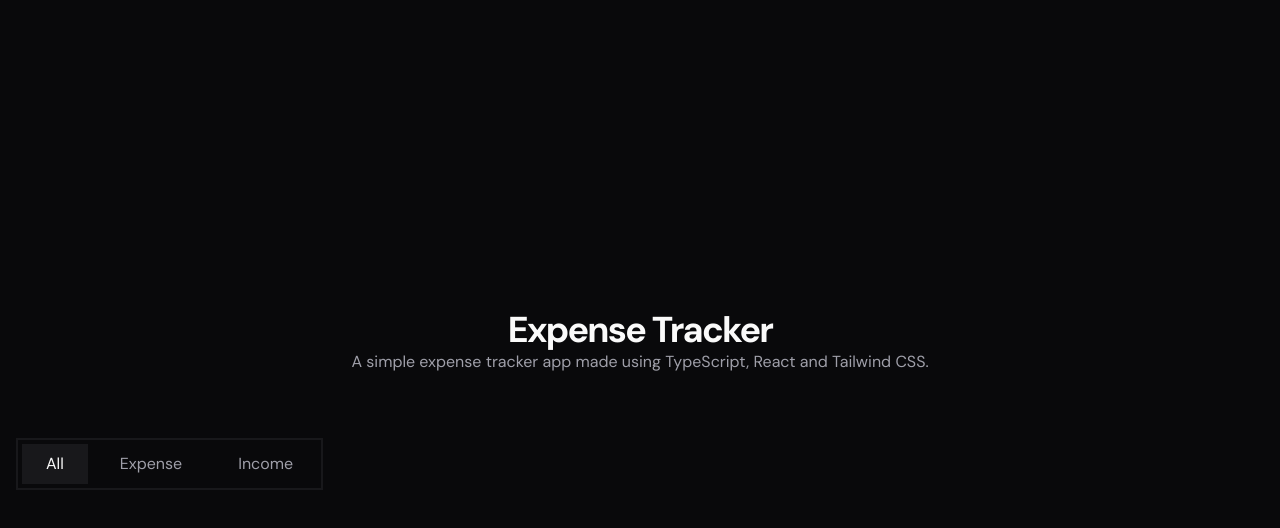
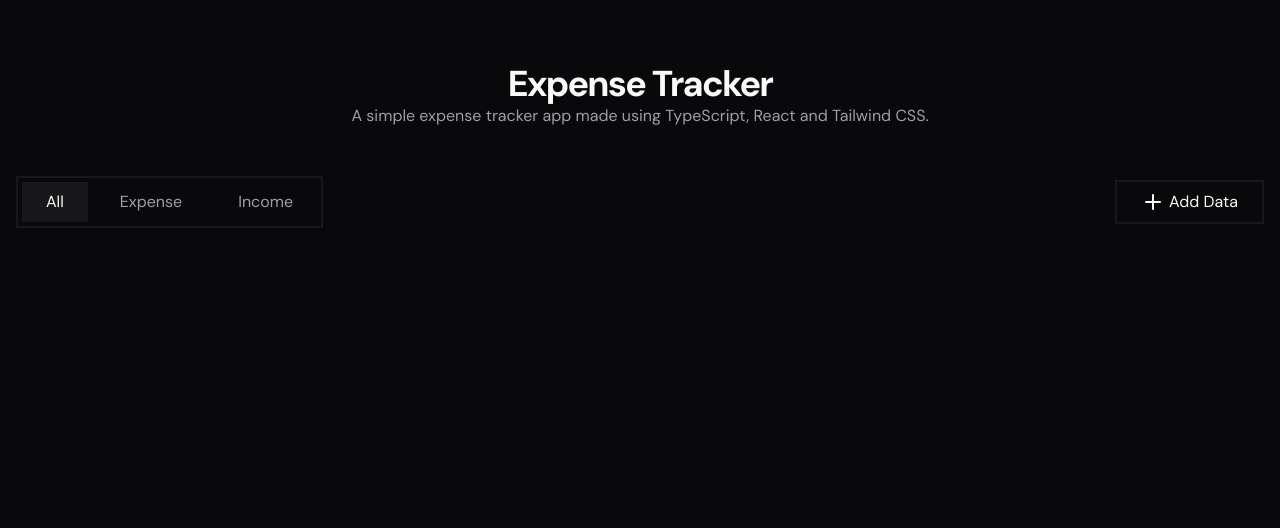
Before and after one commit to Ashmin-Bhujel/react-expense-tracker, a React (Vite) app: page / in a window 1280 px wide. Shown: the top 528 px of the page. Built offline with nearby package versions, Linux system fonts and the light colour scheme.

Commit message:
feat: add data button ui

```diff
--- a/src/app.tsx
+++ b/src/app.tsx
@@ -2,9 +2,9 @@ import ExpenseTracker from "./components/expense-tracker";
 
 export default function App() {
   return (
-    <main className="flex min-h-screen w-screen flex-col items-center justify-center">
+    <main className="flex min-h-screen w-screen flex-col items-center py-16">
       {/* Header section */}
-      <header className="container mx-auto mt-16 px-4 text-center">
+      <header className="container mx-auto px-4 text-center">
         <h1 className="text-4xl font-bold tracking-tighter">Expense Tracker</h1>
         <p className="text-(--muted-foreground)">
           A simple expense tracker app made using TypeScript, React and Tailwind
--- /dev/null
+++ b/src/components/button.tsx
@@ -0,0 +1,28 @@
+import type { ReactNode } from "react";
+import { cn } from "../utils";
+
+type ButtonProps = {
+  logo?: ReactNode;
+  children: ReactNode;
+  className?: string;
+};
+
+export default function Button({
+  logo,
+  children,
+  className,
+  ...props
+}: ButtonProps & React.ComponentProps<"button">) {
+  return (
+    <button
+      {...props}
+      className={cn(
+        "inline-flex cursor-pointer items-center gap-1 border-2 border-(--muted-background) px-6 py-2 transition-colors duration-300 hover:bg-(--muted-background)",
+        className,
+      )}
+    >
+      {logo}
+      <span>{children}</span>
+    </button>
+  );
+}
--- a/src/components/expense-tracker.tsx
+++ b/src/components/expense-tracker.tsx
@@ -1,9 +1,15 @@
+import { Plus } from "lucide-react";
+import Button from "./button";
 import Filter from "./filter";
 
 export default function ExpenseTracker() {
   return (
-    <section className="container mx-auto my-16 px-4">
-      <Filter />
+    <section className="container mx-auto my-12 px-4">
+      {/* Options */}
+      <div className="flex items-center justify-between">
+        <Filter />
+        <Button logo={<Plus />}>Add Data</Button>
+      </div>
     </section>
   );
 }
--- a/src/components/filter-tab.tsx
+++ b/src/components/filter-tab.tsx
@@ -17,6 +17,7 @@ export default function FilterTab({
 }: FilterTabProps & React.ComponentProps<"button">) {
   return (
     <button
+      {...props}
       className={cn(
         "cursor-pointer px-6 py-2 text-(--muted-foreground) capitalize transition-colors duration-300 hover:text-(--foreground)",
         {
@@ -25,7 +26,6 @@ export default function FilterTab({
         },
         className,
       )}
-      {...props}
       onClick={() => {
         handleFilterOptionChange(value);
       }}
--- a/src/components/filter.tsx
+++ b/src/components/filter.tsx
@@ -17,6 +17,7 @@ export default function Filter() {
     <div className="inline-flex items-center gap-2 border-2 border-(--muted-background) p-1">
       {filterOptions.map((filterOption) => (
         <FilterTab
+          key={filterOption}
           value={filterOption}
           currentFilterOption={currentFilterOption}
           handleFilterOptionChange={handleFilterOptionChange}
```
